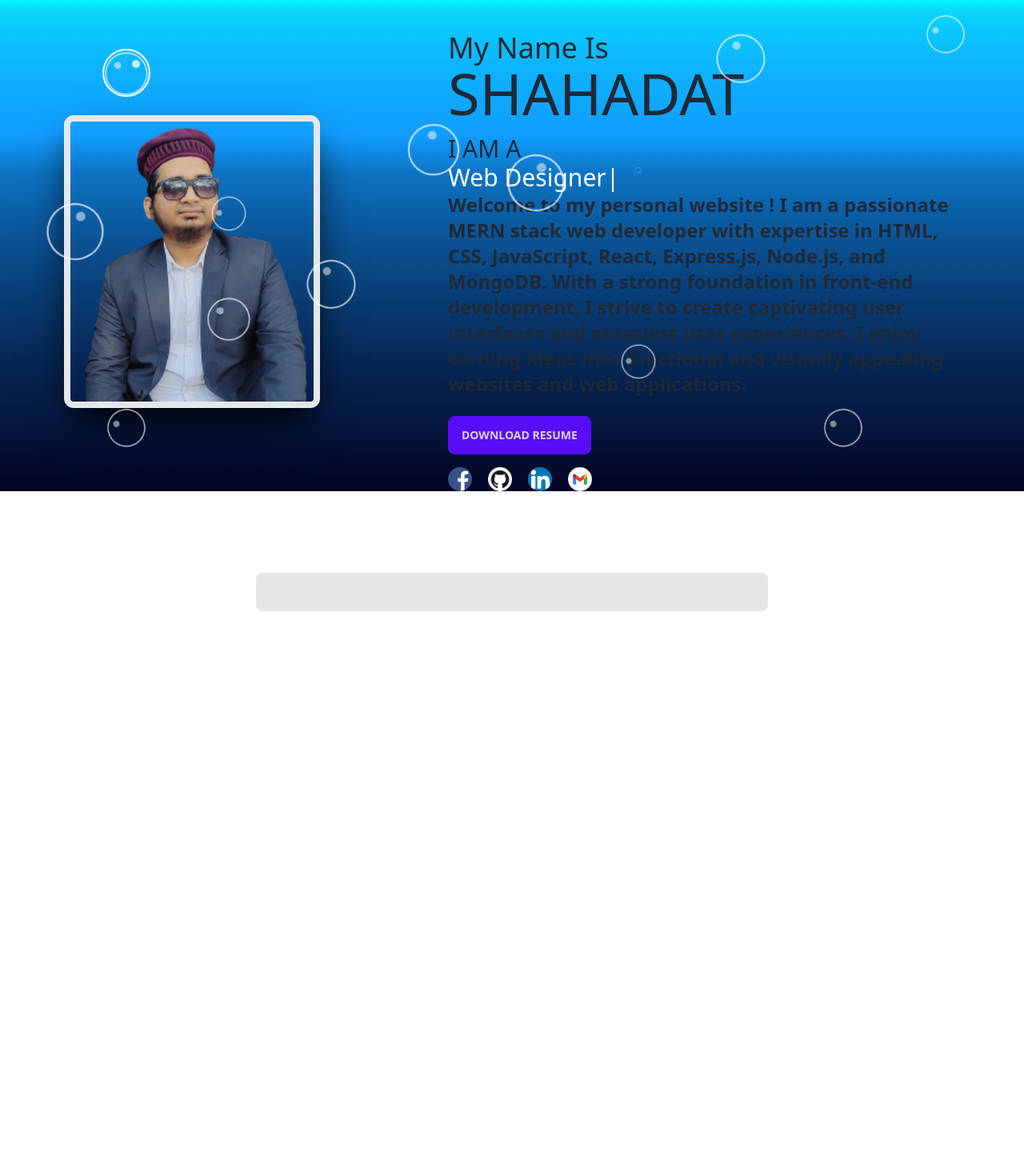
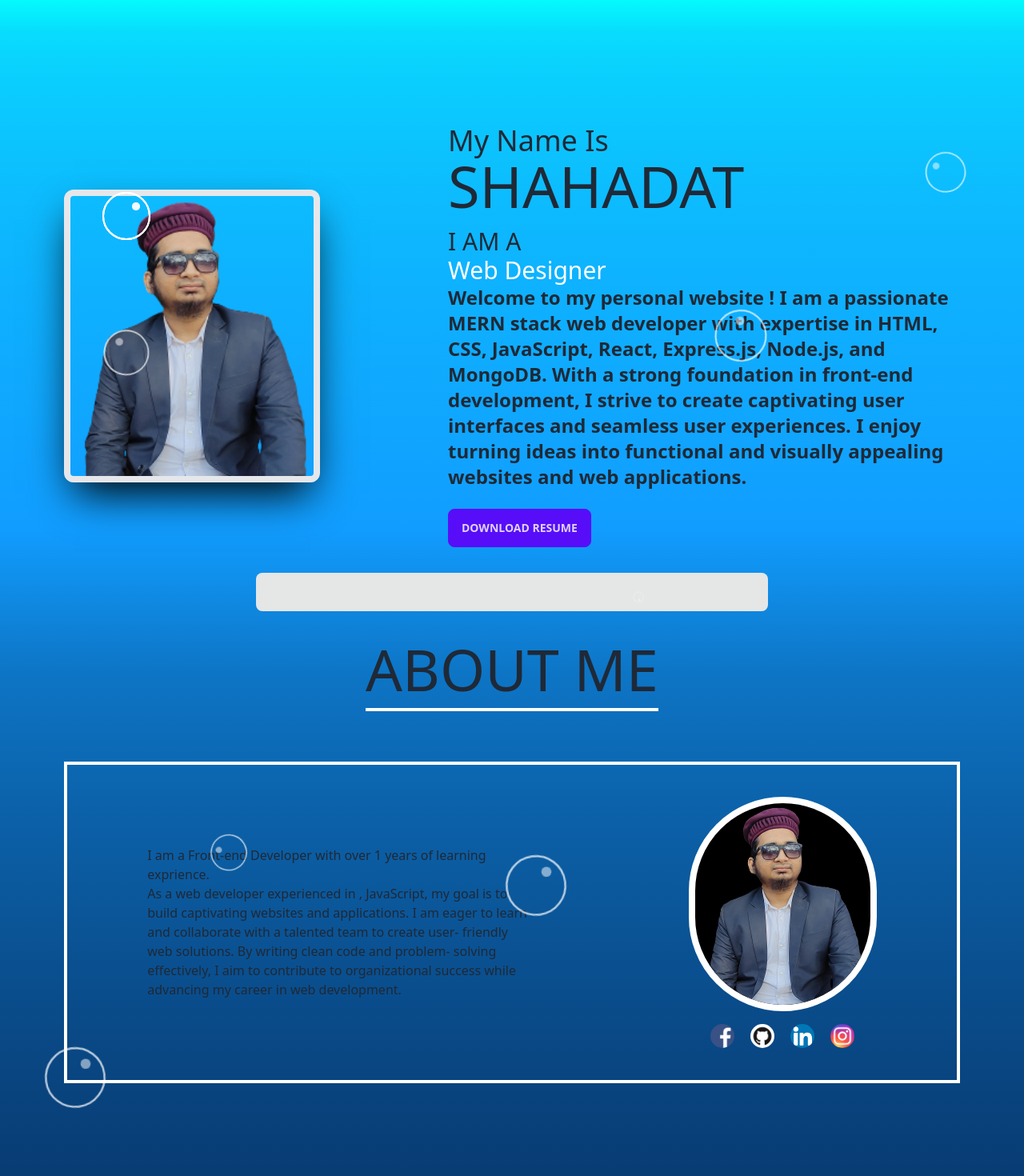
Before and after one commit to shahadat10033/portfolio, a React (Vite) app: page / in a window 1280 px wide. Shown: the top 1470 px of the page at 80% size. Before the commit the page ends 800 px from the top, so only its background shows below. Built offline with nearby package versions, Linux system fonts and the light colour scheme; some icons are missing.

Commit message:
home and about section complete with attractive background

```diff
--- a/package.json
+++ b/package.json
@@ -10,6 +10,7 @@
     "preview": "vite preview"
   },
   "dependencies": {
+    "@ramonak/react-progress-bar": "^5.0.3",
     "localforage": "^1.10.0",
     "match-sorter": "^6.3.1",
     "react": "^18.2.0",
--- /dev/null
+++ b/src/Components/About/About.jsx
@@ -0,0 +1,65 @@
+import React from "react";
+
+const About = () => {
+  return (
+    <div className="" style={{ minHeight: "100vh" }}>
+      <h1 className="text-7xl bold text-center">
+        <span className=" border-white border-b-4 ">ABOUT ME</span>
+      </h1>
+      <div className="flex justify-around items-center border border-white border-4 m-20">
+        <div className="w-1/2 p-10">
+          <p>
+            I am a Front-end Developer with over 1 years of learning exprience.
+          </p>
+          <p>
+            As a web developer experienced in , JavaScript, my goal is to build
+            captivating websites and applications. I am eager to learn and
+            collaborate with a talented team to create user- friendly web
+            solutions. By writing clean code and problem- solving effectively, I
+            aim to contribute to organizational success while advancing my
+            career in web development.
+          </p>
+        </div>
+        <div className="m-10">
+          <img
+            src="sdt.png"
+            alt=""
+            className=" border border-8 border-white rounded-full  bg-black"
+          />
+          <div className="flex pt-4 justify-center">
+            <a href="https://www.facebook.com/mdshahadat2" className="pe-5">
+              <img
+                src="fb.png"
+                alt=""
+                style={{ width: "30px", height: "30px", borderRadius: "50%" }}
+              />
+            </a>
+            <a href="https://github.com/shahadat10033" className="pe-5">
+              <img
+                src="github.png"
+                alt=""
+                style={{ width: "30px", height: "30px", borderRadius: "50%" }}
+              />
+            </a>
+            <a href="https://www.linkedin.com/" className="pe-5">
+              <img
+                src="linkedin.png"
+                alt=""
+                style={{ width: "30px", height: "30px", borderRadius: "50%" }}
+              />
+            </a>
+            <a href="https://www.instagram.com/shahadat10024/">
+              <img
+                src="instra.png"
+                alt=""
+                style={{ width: "30px", height: "30px", borderRadius: "50%" }}
+              />
+            </a>
+          </div>
+        </div>
+      </div>
+    </div>
+  );
+};
+
+export default About;
--- a/src/Components/Banner/Banner.jsx
+++ b/src/Components/Banner/Banner.jsx
@@ -3,7 +3,10 @@ import { TypeAnimation } from "react-type-animation";
 
 const Banner = () => {
   return (
-    <div className="pt-10 flex justify-around w-full items-center ">
+    <div
+      className="pt-10 flex justify-around w-full items-center "
+      style={{ minHeight: "100vh" }}
+    >
       <div className="w-1/4 shadow-black border border-8 rounded-xl shadow-2xl ">
         <img src="sdt.png" alt="" className="w-full" />
       </div>
@@ -43,36 +46,6 @@ const Banner = () => {
             Download Resume
           </button>
         </a>
-        <div className="flex pt-4">
-          <a href="https://www.facebook.com/mdshahadat2" className="pe-5">
-            <img
-              src="fb.png"
-              alt=""
-              style={{ width: "30px", height: "30px", borderRadius: "50%" }}
-            />
-          </a>
-          <a href="https://github.com/shahadat10033" className="pe-5">
-            <img
-              src="github.png"
-              alt=""
-              style={{ width: "30px", height: "30px", borderRadius: "50%" }}
-            />
-          </a>
-          <a href="" className="pe-5">
-            <img
-              src="linkedin.png"
-              alt=""
-              style={{ width: "30px", height: "30px", borderRadius: "50%" }}
-            />
-          </a>
-          <a href="">
-            <img
-              src="gmail.png"
-              alt=""
-              style={{ width: "30px", height: "30px", borderRadius: "50%" }}
-            />
-          </a>
-        </div>
       </div>
     </div>
   );
--- a/src/Components/Main/Main.jsx
+++ b/src/Components/Main/Main.jsx
@@ -2,12 +2,16 @@ import React from "react";
 import "./Main.css";
 import Navbar from "../Navbar/Navbar";
 import Banner from "../Banner/Banner";
+import About from "../About/About";
+import Skill from "../Skills/Skill";
 
 const Main = () => {
   return (
     <div className="wrapper relative ">
       <Navbar></Navbar>
       <Banner></Banner>
+      <About></About>
+      <Skill></Skill>
 
       <section>
         <span className="dot"></span>
--- /dev/null
+++ b/src/Components/Skills/Skill.jsx
@@ -0,0 +1,13 @@
+import React from "react";
+
+const Skill = () => {
+  return (
+    <div className="" style={{ height: "100vh" }}>
+      <h1 className="text-7xl bold text-center">
+        <span className=" border-white border-b-4 ">SKILLS</span>
+      </h1>
+    </div>
+  );
+};
+
+export default Skill;
```
Also changed, not shown: 1 other file (tests, documents, lock files or other folders).
